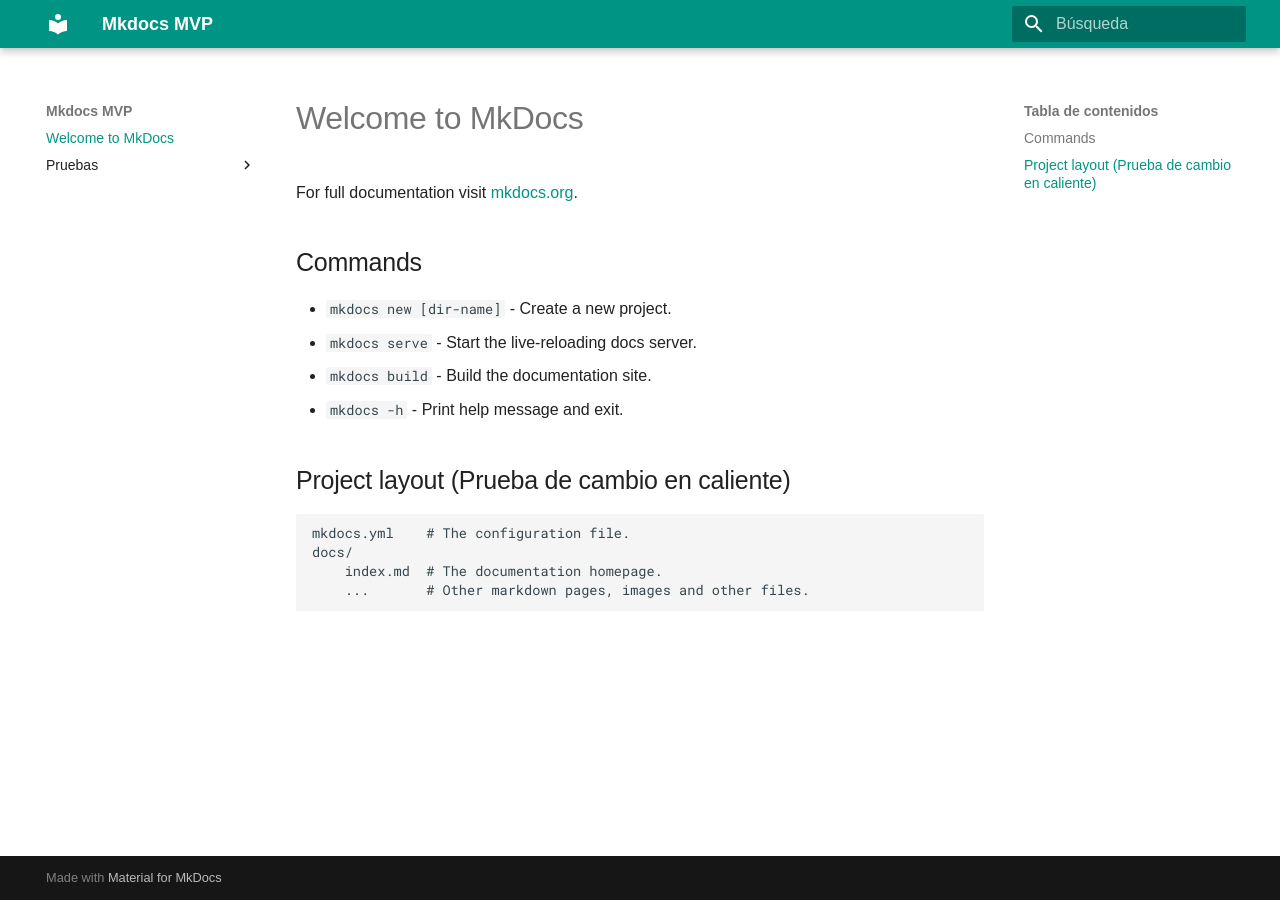
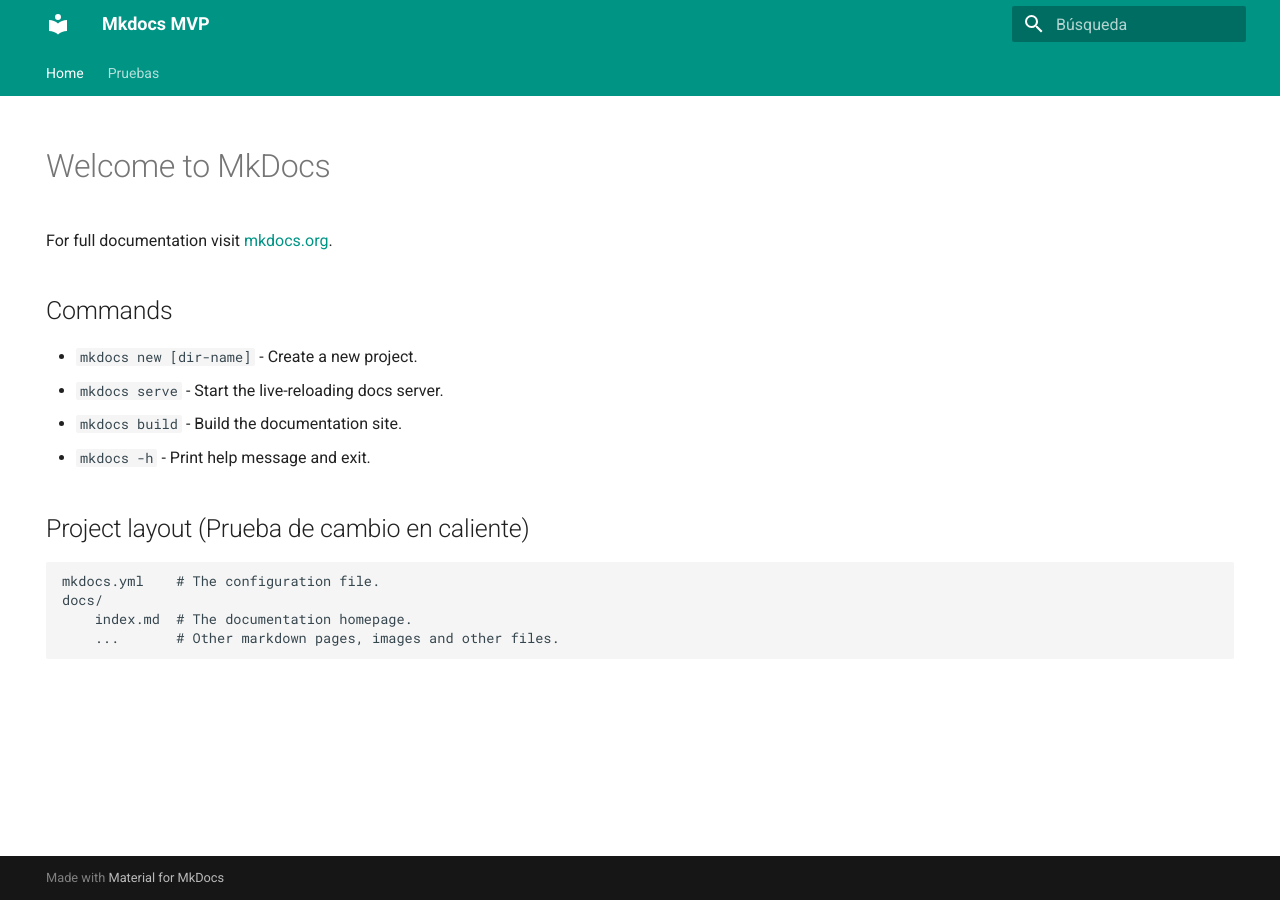
Before and after one commit to oscarpon/mkdocs-poc, an MkDocs documentation site: the page built from docs/index.md, in a window 1280 px wide. Built offline with MkDocs 1.6.1 and Material for MkDocs 9.7.7, drawn with Linux system fonts in a browser that asks for light colours; some web fonts are replaced; some of the changed lines change nothing that is shown.

Commit message:
add pages

````diff
--- a/docs/index.md
+++ b/docs/index.md
@@ -1,3 +1,8 @@
+---
+hide:
+  - navigation
+  - toc
+---
 # Welcome to MkDocs
 
 For full documentation visit [mkdocs.org](https://www.mkdocs.org).
--- a/docs/pruebas/diagram.md
+++ b/docs/pruebas/diagram.md
@@ -1,3 +1,4 @@
+# Diagrama de prueba
 ``` mermaid
 graph LR
   A[Start] --> B{Error?};
--- a/mkdocs.yml
+++ b/mkdocs.yml
@@ -5,12 +5,18 @@
     primary: teal
     accent: indigo
   font:
-    text: Arial
+    text: Roboto
+    code: Roboto Mono
   language: es
+  features:
+    - navigation.tabs
+    - toc.integrate
 plugins:
   - search
 markdown_extensions:
   - attr_list
+  - footnotes
+  - md_in_html
   - pymdownx.emoji:
       emoji_index: !!python/name:materialx.emoji.twemoji
       emoji_generator: !!python/name:materialx.emoji.to_svg
@@ -19,3 +25,12 @@
         - name: mermaid
           class: mermaid
           format: !!python/name:pymdownx.superfences.fence_code_format
+nav:
+  - Home: index.md
+  - Pruebas:
+    - pruebas/index.md
+    - Getting started: pruebas/getting-started.md
+    - Diagrama: pruebas/diagram.md
+hide:
+  - navigation
+  - toc
````
Also changed, not shown: docs/pruebas/index.md (+1 -0 lines).
